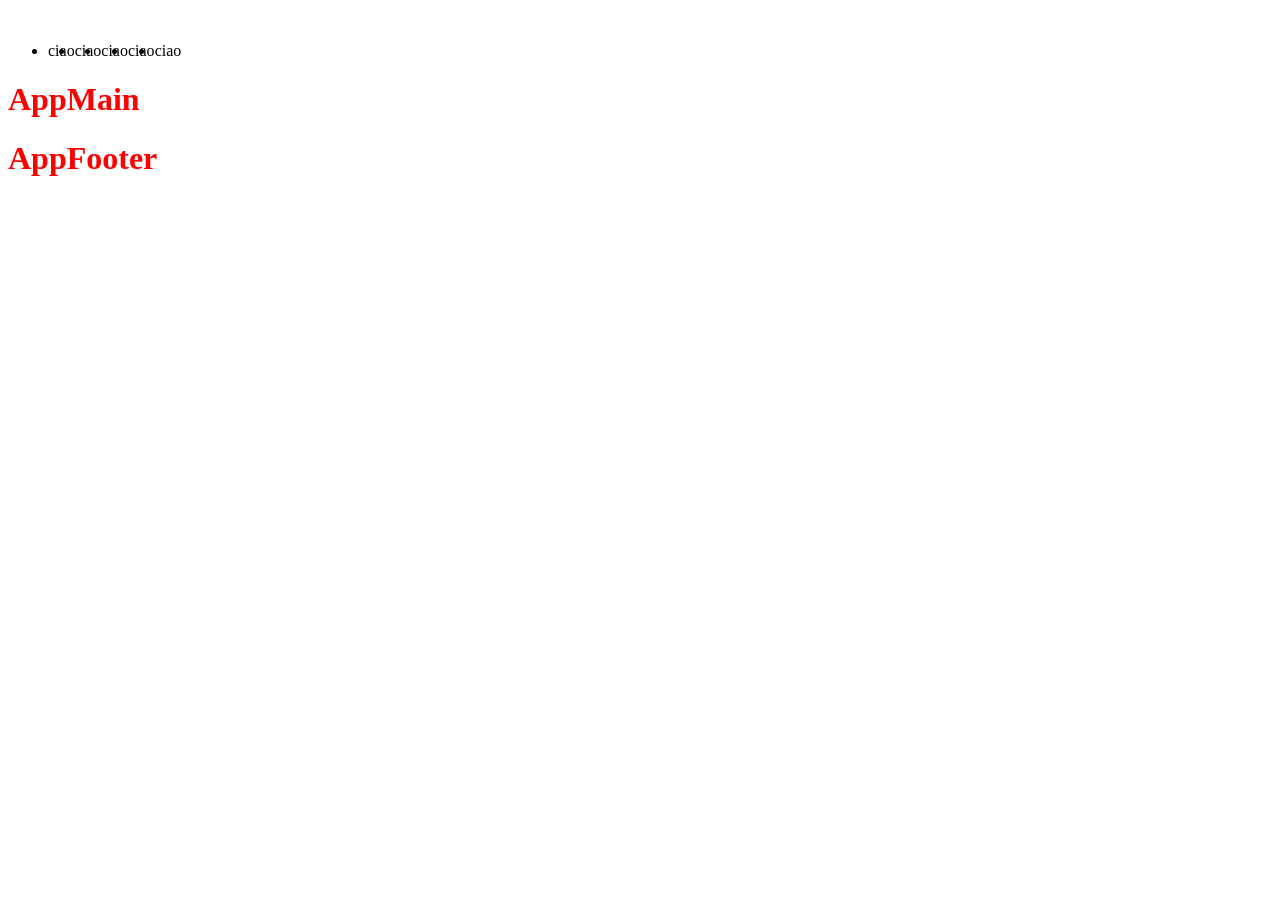
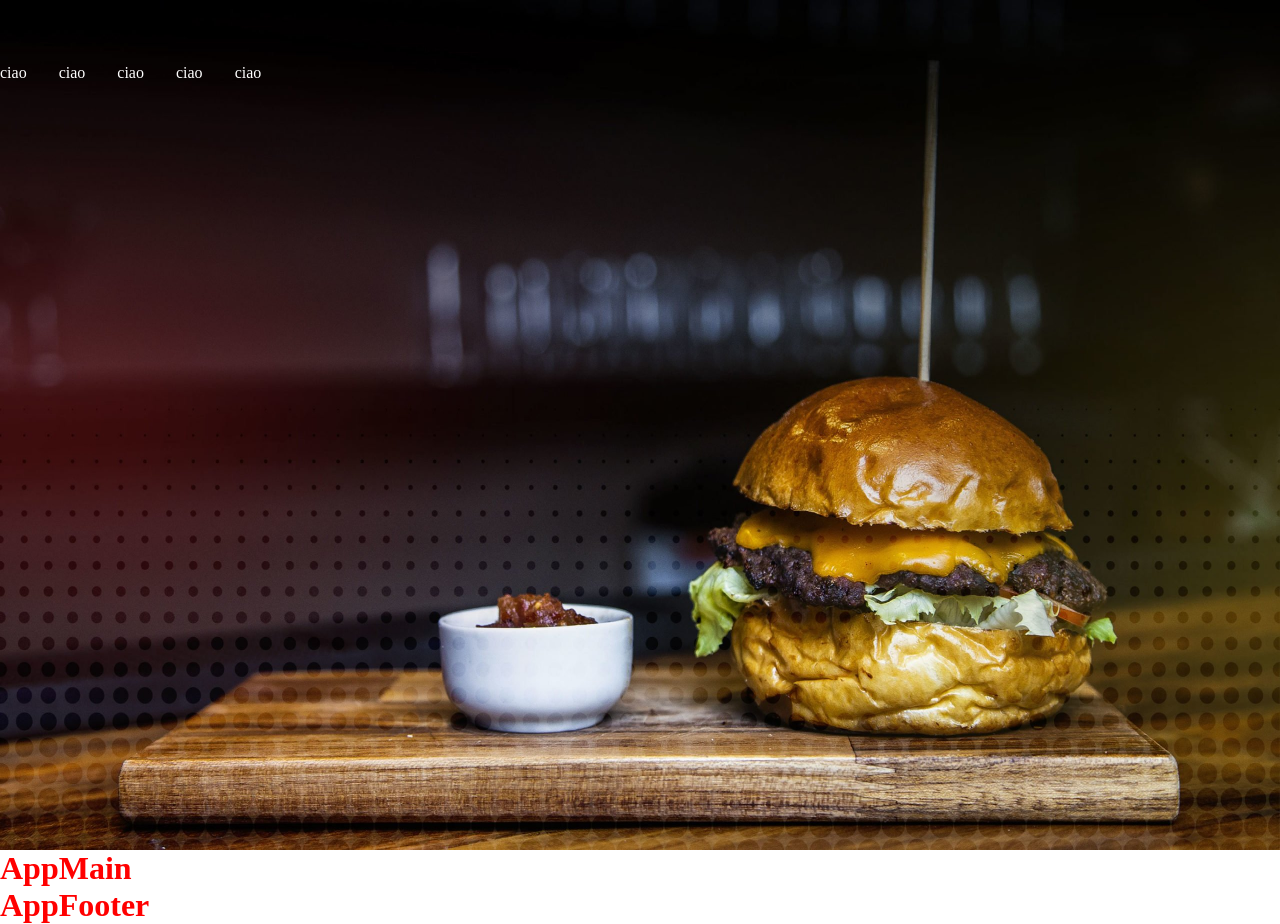
Before and after one commit to giuseppelamaestra/proj-html-vuejs, a Vue app: page / in a window 1280 px wide. Before the commit the page ends 800 px from the top, so only its background shows below. Built offline with nearby package versions, Linux system fonts and the light colour scheme.

Commit message:
added logo img

```diff
--- a/src/components/AppHeader.vue
+++ b/src/components/AppHeader.vue
@@ -33,7 +33,10 @@ export default {
 <style lang="scss" scoped>
 
  header {
-  background-image: url();
+  background-image: url(../assets/imgs/home-background-hero-scaled.jpg);
+  height: 850px;
+  width: 100%;
+  background-size: 100% 850px ;
  }
 
 </style>
--- a/src/components/AppNavBar.vue
+++ b/src/components/AppNavBar.vue
@@ -1,4 +1,6 @@
 <template>
+
+    <nav>
 
         <img src="" alt="">
 
@@ -11,6 +13,9 @@
           </ul>
 
 
+    </nav>
+
+
 </template>
 
 <script>
@@ -20,5 +25,17 @@ export default {
 </script>
 
 <style lang="scss">
+ul {
+    color: white;
+    list-style-type: none;
+}
 
+li{
+    margin-right: 2rem;
+}
+
+nav {
+    display: flex;
+    padding-top: 4rem;
+}
 </style>
--- a/src/style/general.scss
+++ b/src/style/general.scss
@@ -1,3 +1,10 @@
+*{
+    margin: 0;
+    padding: 0;
+    box-sizing: border-box;
+}
+
+
 h1 {
     color: red;
 }
```
Also changed, not shown: src/assets/imgs/takeout-logo-2x-200x43.png (added). Lines whose indentation alone changed are shown as unchanged.
